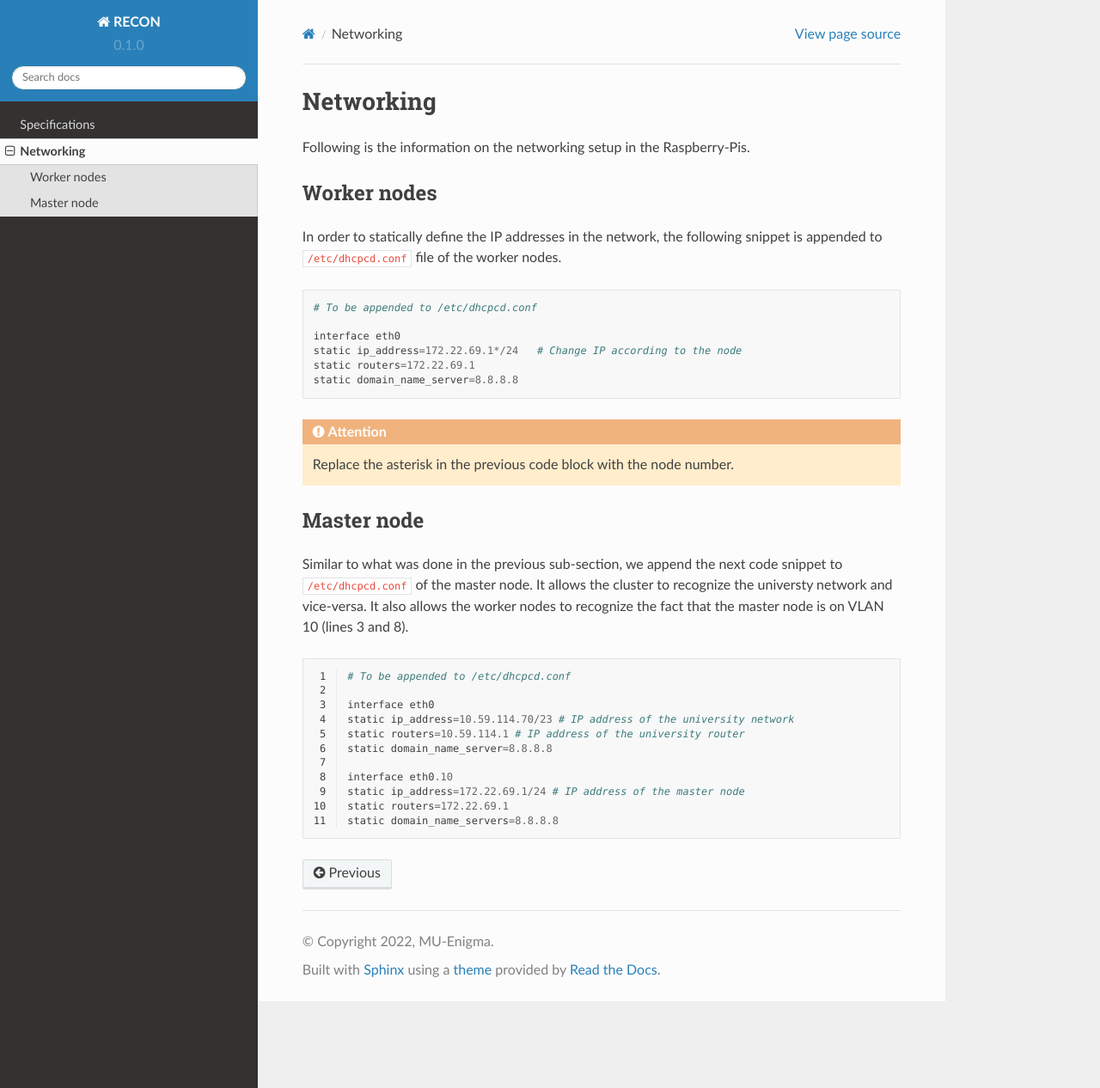
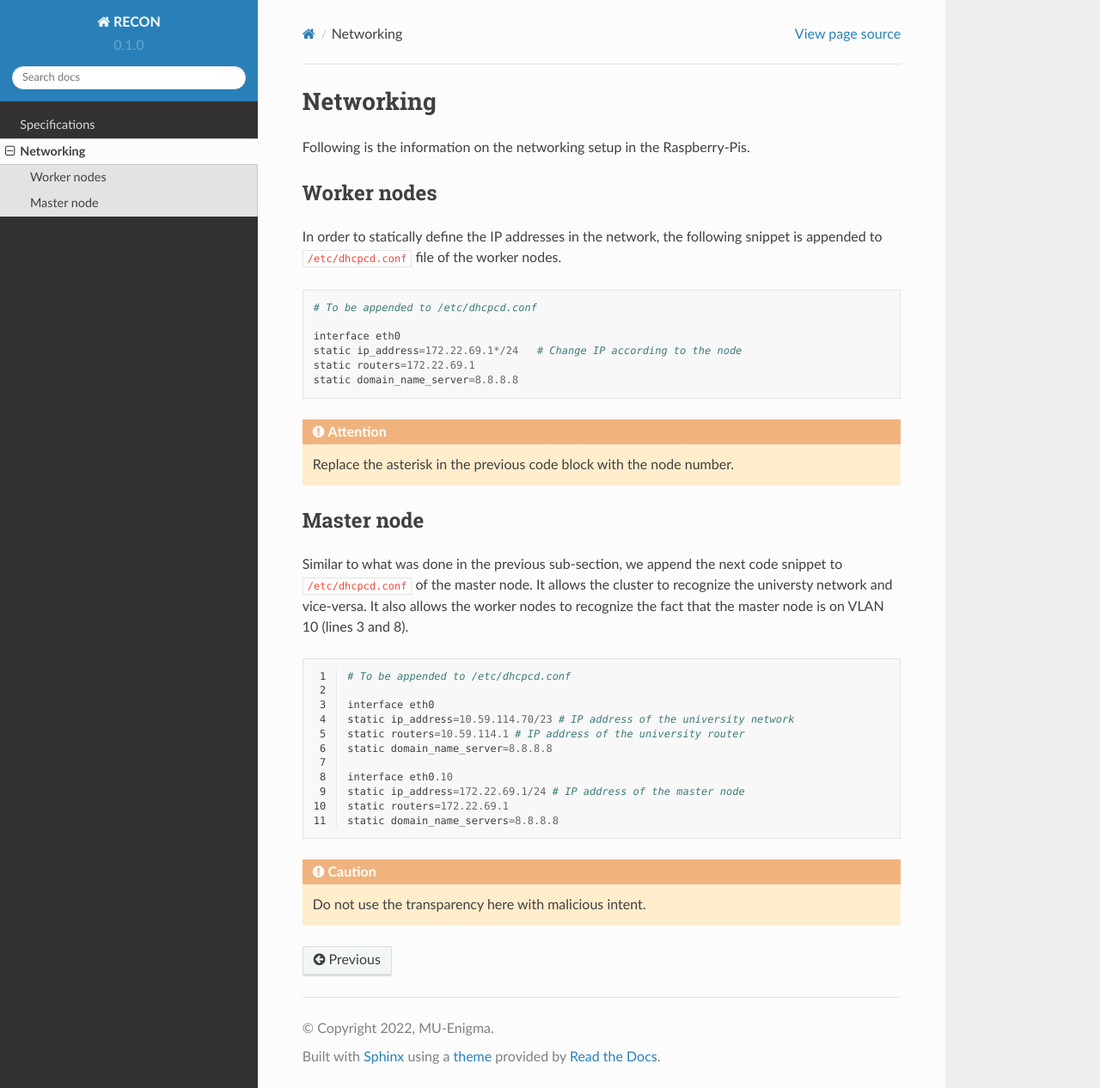
Before and after one commit to MU-Enigma/RECON-docs, a Sphinx documentation site: the page built from docs/source/setup.rst, in a window 1280 px wide and 1266 px high. Shown: the whole window at 86% size. Built offline with Sphinx 7.4.7 and the Read the Docs theme 2.0.0, drawn with Linux system fonts in a browser that asks for light colours; some of the changed lines change nothing that is shown.

Commit message:
Corrected setup.rst code formatting

```diff
--- a/docs/source/setup.rst
+++ b/docs/source/setup.rst
@@ -48,5 +48,5 @@ and vice-versa. It also allows the worker nodes to recognize the fact that the m
     static routers=172.22.69.1
     static domain_name_servers=8.8.8.8
 
-.. admonition::
+.. caution::
     Do not use the transparency here with malicious intent.
```
